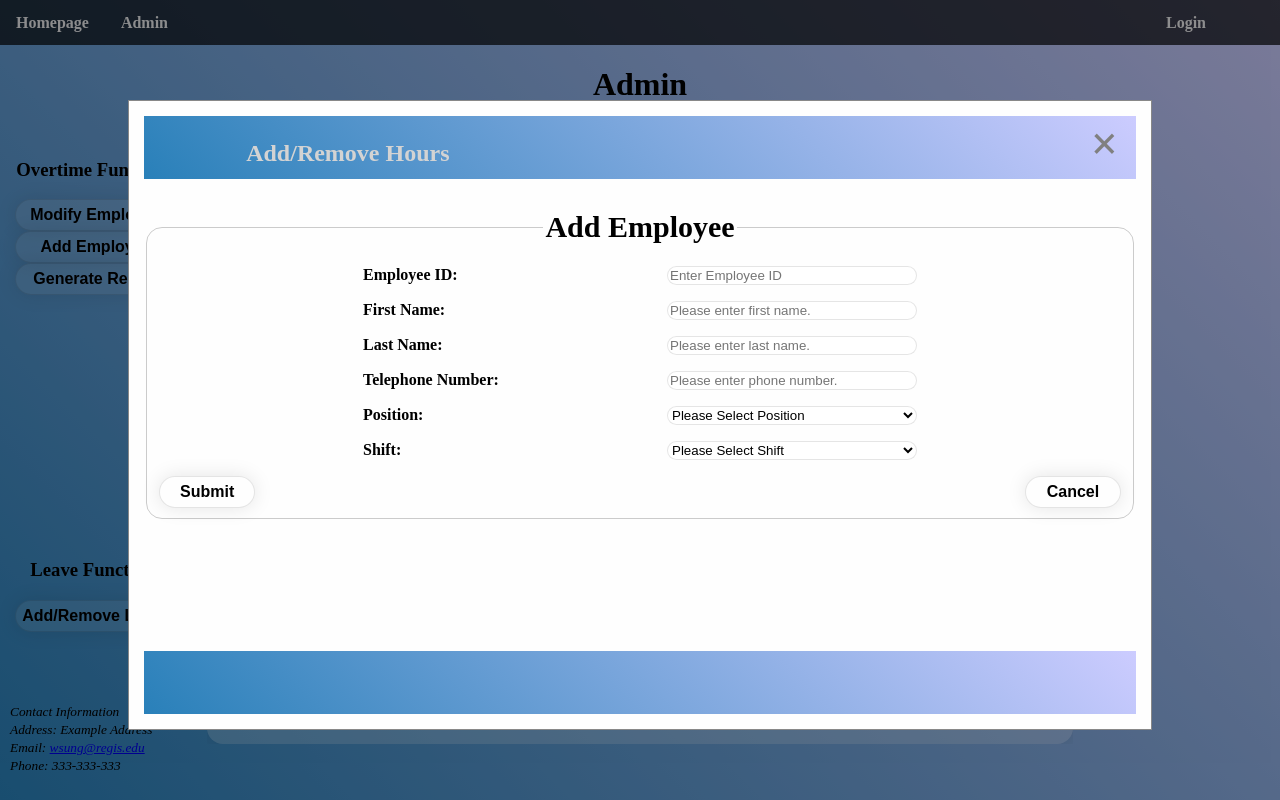
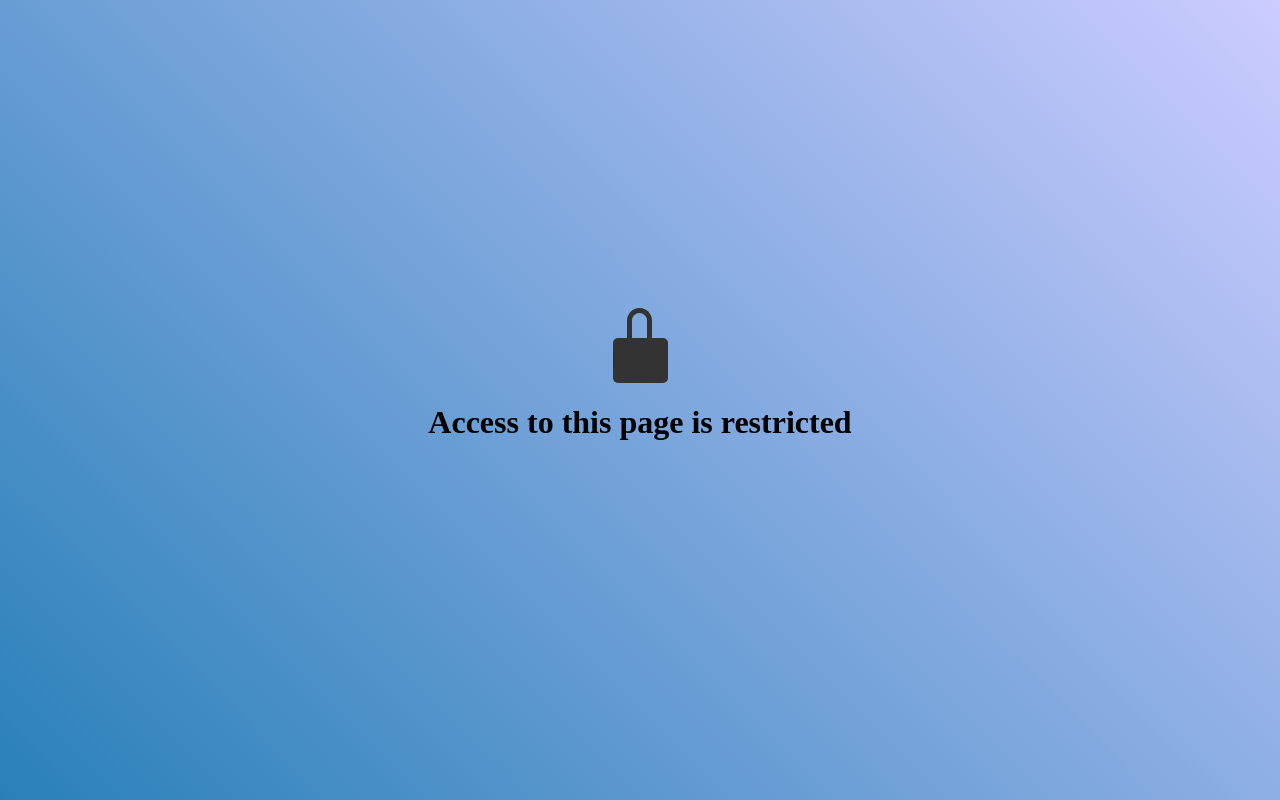
Before and after one commit to KungFoodie/overtime-app, a Flask app: page /add in a window 1280 px wide. Run offline with Flask 3, Linux system fonts and the light colour scheme; parts of the project's set-up code (start-up, migrations or seed data) failed here and were passed over.

Commit message:
Added landing page and modified access denied page. All pages require login to view.

```diff
--- a/Capstone/Python/logic.py
+++ b/Capstone/Python/logic.py
@@ -6,7 +6,6 @@ import os
 import shutil
 import sqlite3
 import time
-
 from Capstone.Python import employee, linkedlist, dbtools as db, leave
 from Capstone.app import db_path, project_path
 
@@ -15,7 +14,6 @@ database = db_path()
 # backup database path
 database_backup = db_path() + ".bak"
 
-# database_backup = db_path() / ".bak"
 # template start
 template = project_path()
 
--- a/Capstone/app.py
+++ b/Capstone/app.py
@@ -4,7 +4,7 @@
 import sqlite3
 from html import escape
 from flask import Flask, render_template, request, session, redirect, url_for
-from Capstone.Python.checker import status
+from Capstone.Python.checker import status, admin_status
 from Capstone.Python import logic, dbtools as db
 import os, threading
 
@@ -15,20 +15,57 @@ app.secret_key = "!@#123$%^456"
 
 # Database Backup Interval in Seconds
 backup_interval = 30
+# Flag for db backup
+backup = False
 
 
-@app.route('/')
+@app.route('/', methods=['GET', 'POST'])
+@app.route('/landing', methods=['GET', 'POST'])
+def landing():
+    if request.method == 'POST':
+        uname = request.form['uname']
+        psw = request.form['psw']
+
+        try:
+            conn = db.connect()
+            c = conn.cursor()
+            sql = f"SELECT * from users where username='{uname}' AND password='{psw}'"
+            c.execute(sql)
+            record = c.fetchone()
+            if record:
+                session['logged_in'] = True
+                admin_check = record[5]
+                if admin_check == 'yes':
+                    session['admin_logged_in'] = True
+                conn.close()
+                return redirect(url_for('index'))
+            else:
+                return render_template('landing.html', alert=True, message="Incorrect Username or Password")
+
+        except sqlite3.Error as e:
+            db.create_users_table()
+            conn.close()
+            return render_template('/', failed=True, alert=True,
+                                   message="No users found in system. Default admin generated. Please try again.")
+    if check_status():
+        return redirect(url_for('index'))
+
+    return render_template("landing.html")
+
+
 @app.route('/index', methods=['GET', 'POST'])
+@status
 def index():
     gw_list = logic.generate_list_by_job("Gateway")
     tc_list = logic.generate_list_by_job("Tech Control")
     logic.generate_table_by_job(gw_list, "gwtable.html")
     logic.generate_table_by_job(tc_list, "tctable.html")
+    logic.generate_leave_table()
     return render_template("index.html", logged=check_status())
 
 
 @app.route('/admin', methods=['GET', 'POST'])
-@status
+@admin_status
 def admin():
     if request.method == 'POST':
         oper = escape(request.form['oper'])
@@ -105,7 +142,7 @@ def admin():
 
 
 @app.route('/record/<empid>', methods=['GET', 'POST'])
-@status
+@admin_status
 def record(empid):
     if request.method == 'POST':
         formid = escape(request.form['empid'])
@@ -142,6 +179,7 @@ def record(empid):
 
 
 @app.route('/add', methods=['GET', 'POST'])
+@admin_status
 def add():
     if request.method == 'POST':
         empid = escape(request.form['empid'])
@@ -198,7 +236,9 @@ def login():
 def logout():
     if 'logged_in' in session:
         session.pop('logged_in')
-    return redirect(request.referrer)
+    if 'admin_logged_in' in session:
+        session.pop('admin_logged_in')
+    return redirect(url_for('landing'))
 
 
 def check_status():
@@ -207,23 +247,22 @@ def check_status():
     return False
 
 
+def check_admin_status():
+    if 'admin_logged_in' in session:
+        return True
+    return False
+
+
 def project_path():
-    # get absolute path
-    path = os.path.dirname(os.path.abspath(__file__))
-
-    # path = pathlib.Path(__file__).parent
-    return path
+    return os.path.dirname(os.path.abspath(__file__))
 
 
 def db_path():
-
-    db = project_path() + '\\database\\employees.sqlite'
-
-    # db = project_path() / 'database' / 'employees.sqlite'
-    return db
+    return project_path() + '\\database\\employees.sqlite'
 
 
 if __name__ == '__main__':
-    #daemon = threading.Thread(target=logic.daemon_function_backup, args=(backup_interval,))
-    #daemon.start()
+    if backup is True:
+        daemon = threading.Thread(target=logic.daemon_function_backup, args=(backup_interval,))
+        daemon.start()
     app.run()
--- a/Capstone/static/css/webdefault.css
+++ b/Capstone/static/css/webdefault.css
@@ -11,11 +11,156 @@ html, body {
 body {
     position: relative;
     margin: 0;
-
     background: linear-gradient(45deg, #2980B9, #CCCCFF);
     background-size: cover;
     font-family: "sans-serif";
     font-weight: 100;
+}
+
+
+/* Landing Login Page */
+
+.landing-body {
+    display: flex;
+    align-items: center;
+    justify-content: center;
+    flex-direction: column;
+    position: relative;
+    font-size: 1.5em;
+}
+
+
+.login-row {
+    display: flex;
+    margin-bottom: 1em;
+}
+
+
+.landing-login-form {
+    width: 100%;
+    padding: 2em;
+    position: relative;
+    background: rgba(0, 0, 0, .4);
+    box-shadow: black;
+}
+
+.landing-loginbox {
+    flex: 1;
+    padding: 1em;
+    border: 1px solid rgba(0, 0, 0, 0.1);
+    color: gray;
+    font-size: 1rem;
+}
+
+
+.landing-login-button {
+    display: block;
+    padding: 1em;
+    width: 100%;
+
+    background: rgba(38, 208, 124, .9);
+    border: 0;
+    color: #fff;
+    cursor: pointer;
+    font-size: .75em;
+    font-weight: 600;
+    text-shadow: 0 1px 0 rgba(0, 0, 0, .2);
+}
+
+.landing-label {
+    flex: 1;
+    padding: 1em;
+    border: 0;
+    background-color: lightgray;
+    font-size: 1rem;
+}
+
+.landing-header {
+    width: 100%;
+    color: #fff;
+    font-size: 1.5em;
+    text-shadow: 0 1px 0 rgba(0, 0, 0, .9);
+    text-align: center;
+}
+
+/* Access Denied Page */
+.denied-access-body {
+    height: 100vh;
+    display: flex;
+    flex-direction: column;
+    justify-content: center;
+    align-items: center;
+}
+
+.lock {
+    position: relative;
+    border-radius: 5px;
+    width: 55px;
+    height: 45px;
+    background-color: #333;
+    animation: dip 1s;
+    animation-delay: 1.5s;
+
+}
+
+.lock::before,
+.lock::after {
+    content: '';
+    position: absolute;
+    border-left: 5px solid #333;
+    height: 20px;
+    width: 15px;
+    left: calc(50% - 13px);
+}
+
+.lock::before {
+    top: -30px;
+    border: 5px solid #333;
+    border-bottom-color: transparent;
+    border-radius: 15px 15px 0 0;
+    height: 30px;
+    animation: lock 2s, spin 2s;
+}
+
+.lock::after {
+    top: -10px;
+    border-right: 5px solid transparent;
+    animation: spin 2s;
+}
+
+@keyframes lock {
+    0% {
+        top: -45px;
+    }
+    65% {
+        top: -45px;
+    }
+    100% {
+        top: -30px;
+    }
+}
+
+@keyframes spin {
+    0% {
+        transform: scaleX(-1);
+        left: calc(50% - 30px);
+    }
+    65% {
+        transform: scaleX(1);
+        left: calc(50% - 12.5px);
+    }
+}
+
+@keyframes dip {
+    0% {
+        transform: translateY(0px);
+    }
+    50% {
+        transform: translateY(10px);
+    }
+    100% {
+        transform: translateY(0px);
+    }
 }
 
 
@@ -26,9 +171,9 @@ body {
     text-align: center;
     padding: 6px 0px;
     width: 100%;
-    background-color: rgba(255,255,255,0.1);
-    border: 1px solid rgba(0,0,0,0.1);
-    box-shadow: 0 0 20px rgba(0,0,0,0.1);
+    background-color: rgba(255, 255, 255, 0.1);
+    border: 1px solid rgba(0, 0, 0, 0.1);
+    box-shadow: 0 0 20px rgba(0, 0, 0, 0.1);
     border-radius: 1rem;
     cursor: pointer;
     display: inline-block;
@@ -38,7 +183,7 @@ body {
 }
 
 .button:hover {
-    background-color: rgba(255,255,255,0.5);
+    background-color: rgba(255, 255, 255, 0.5);
 }
 
 /* Login and Logout */
@@ -55,7 +200,7 @@ body {
 .login-dropdown-button, .logout input {
     cursor: pointer;
     font-size: 16px;
-    color: rgba(255,255,255,0.9);
+    color: rgba(255, 255, 255, 0.9);
     border: none;
     outline: none;
     background-color: inherit;
@@ -72,7 +217,7 @@ body {
 
 .login-content {
     display: none;
-    background-color: rgba(55,58,73, 1);
+    background-color: rgba(55, 58, 73, 1);
     position: absolute;
     width: fit-content;
     margin-top: 45px;
@@ -84,7 +229,7 @@ body {
 
 .login-content label {
     display: block;
-    color: rgba(255,255,255,0.9);
+    color: rgba(255, 255, 255, 0.9);
 }
 
 .login-button {
@@ -92,9 +237,9 @@ body {
     text-align: center;
     padding: 6px 0px;
     width: 100%;
-    color: rgba(255,255,255,0.9);
+    color: rgba(255, 255, 255, 0.9);
     background-color: inherit;
-    border: 1px solid rgba(0,0,0,0.3);
+    border: 1px solid rgba(0, 0, 0, 0.3);
     border-radius: 0rem 0rem 1rem 1rem;
     cursor: pointer;
     display: inline-block;
@@ -105,11 +250,11 @@ body {
 }
 
 .login-button:hover {
-    background-color: rgba(255,255,255,0.2);
+    background-color: rgba(255, 255, 255, 0.2);
 }
 
 .loginbox {
-    border: 1px solid rgba(0,0,0,0.1);
+    border: 1px solid rgba(0, 0, 0, 0.1);
     border-radius: 1rem;
 }
 
@@ -127,14 +272,14 @@ body {
 .nav {
     height: 45px;
     overflow: hidden;
-    background-color: rgba(0,0,0,0.7);
+    background-color: rgba(0, 0, 0, 0.7);
     font-weight: bold;
 }
 
 .nav a {
     float: left;
     display: block;
-    color: rgba(255,255,255,0.9);
+    color: rgba(255, 255, 255, 0.9);
     text-align: center;
     padding: 14px 16px;
     text-decoration: none;
@@ -183,14 +328,14 @@ table {
 
     border-collapse: collapse;
     border-radius: 1rem;
-    box-shadow: 0 0 20px rgba(0,0,0,0.1);
+    box-shadow: 0 0 20px rgba(0, 0, 0, 0.1);
     width: 100%;
     overflow: hidden;
 }
 
 th, td {
     padding: 15px;
-    background-color: rgba(255,255,255,0.2);
+    background-color: rgba(255, 255, 255, 0.2);
     color: black;
     position: relative;
 }
@@ -200,12 +345,12 @@ th {
 }
 
 thead, th {
-    color: rgba(255,255,255,0.9);
-    background-color: rgba(0,0,0,0.4);
+    color: rgba(255, 255, 255, 0.9);
+    background-color: rgba(0, 0, 0, 0.4);
 }
 
 td:hover::before {
-    background-color: rgba(255,255,255,0.2);
+    background-color: rgba(255, 255, 255, 0.2);
     content: '';
     height: 100%;
     left: -5000px;
@@ -219,7 +364,7 @@ td:hover::before {
 
 td:hover::after {
     overflow: hidden;
-    background-color: rgba(255,255,255,0.2);
+    background-color: rgba(255, 255, 255, 0.2);
     content: '';
     height: 10000px;
     left: 0;
@@ -244,7 +389,7 @@ td:hover::after {
     width: 100%;
 }
 
-.admincol h1{
+.admincol h1 {
     text-align: center;
 }
 
@@ -276,8 +421,8 @@ legend {
 .textBox {
     width: 250px;
     border-radius: 1rem;
-    background-color: rgba(255,255,255,0.9);
-    border: 1px solid rgba(0,0,0,0.1);
+    background-color: rgba(255, 255, 255, 0.9);
+    border: 1px solid rgba(0, 0, 0, 0.1);
 }
 
 .cancel {
@@ -287,8 +432,8 @@ legend {
 .select {
     width: 250px;
     border-radius: 1rem;
-    background-color: rgba(255,255,255,0.9);
-    border: 1px solid rgba(0,0,0,0.1);
+    background-color: rgba(255, 255, 255, 0.9);
+    border: 1px solid rgba(0, 0, 0, 0.1);
 }
 
 .recordformcol .button, .employeeform .button {
@@ -297,7 +442,7 @@ legend {
 
 fieldset {
     border-radius: 1rem;
-    border: 1px solid rgba(0,0,0,0.2);
+    border: 1px solid rgba(0, 0, 0, 0.2);
     text-align: center;
 }
 
@@ -306,7 +451,7 @@ legend {
     font-size: 30px;
 }
 
-.recordformcol, .employeeform{
+.recordformcol, .employeeform {
     width: 70%;
     margin: auto;
 }
@@ -342,9 +487,9 @@ legend {
     margin: 10px;
     border-radius: 1rem;
     cursor: pointer;
-    border: 1px solid rgba(0,0,0,0.1);
+    border: 1px solid rgba(0, 0, 0, 0.1);
     background-color: navajowhite;
-    color: rgba(0,0,0,0.8);
+    color: rgba(0, 0, 0, 0.8);
     z-index: 100;
 }
 
@@ -391,7 +536,7 @@ footer {
 }
 
 
-
+/* Hidden Forms */
 
 .popup {
     visibility: hidden;
@@ -404,7 +549,7 @@ footer {
     width: 100%;
     height: 100%;
     overflow: auto;
-    background-color: rgba(0,0,0,0.4);
+    background-color: rgba(0, 0, 0, 0.4);
 }
 
 .popup-wrapper {
@@ -510,7 +655,7 @@ footer {
 }
 
 .employeetable, .leavetable {
-    overflow:auto;
+    overflow: auto;
     height: 50%;
 }
 
@@ -525,9 +670,7 @@ footer {
     }
 
 
-
     /* Footer */
-
     footer {
         position: relative;
 
--- a/Capstone/templates/admin.html
+++ b/Capstone/templates/admin.html
@@ -44,7 +44,7 @@
         </div>
         <div class="column main">
             <div class="leave-div">
-                <h3>Upcoming Leave</h3>
+                <h3>Leave</h3>
                 <p>{% include "leave.html" %}</p>
             </div>
         </div>
--- a/Capstone/templates/admintable.html
+++ b/Capstone/templates/admintable.html
@@ -9,50 +9,8 @@
 			<th class="colhead">Position</th>
 			<th class="colhead">Call Status</th>
 		</thead>
-		<tr class="roweven">
-			<td class="coleven">78852</td>
-			<td class="colodd">Person Beta</td>
-			<td class="coleven">0</td>
-			<td class="colodd">159-852-7453</td>
-			<td class="coleven">Weekends</td>
-			<td class="colodd">Tech Control</td>
-			<td class="coleven">Yes</td>
-		</tr>
-		<tr class="rowodd">
-			<td class="coleven">54877</td>
-			<td class="colodd">Person Alpha</td>
-			<td class="coleven">0</td>
-			<td class="colodd">147-852-9632</td>
-			<td class="coleven">Weekends</td>
-			<td class="colodd">Tech Control</td>
-			<td class="coleven">Yes</td>
-		</tr>
-		<tr class="roweven">
-			<td class="coleven">35897</td>
-			<td class="colodd">Hello Moto</td>
-			<td class="coleven">0</td>
-			<td class="colodd">159-788-9587</td>
-			<td class="coleven">Weekdays</td>
-			<td class="colodd">Tech Control</td>
-			<td class="coleven">Yes</td>
-		</tr>
-		<tr class="rowodd">
-			<td class="coleven">23333</td>
-			<td class="colodd">Randy Poll</td>
-			<td class="coleven">15</td>
-			<td class="colodd">159-753-9874</td>
-			<td class="coleven">Weekdays</td>
-			<td class="colodd">Tech Control</td>
-			<td class="coleven">Yes</td>
-		</tr>
-		<tr class="roweven">
-			<td class="coleven">33355</td>
-			<td class="colodd">Random Person</td>
-			<td class="coleven">123</td>
-			<td class="colodd">159-852-7885</td>
-			<td class="coleven">Weekdays</td>
-			<td class="colodd">Tech Control</td>
-			<td class="coleven">Yes</td>
+		<tr class="no-data">
+			<td class="coleven" colspan='7'>No Employee Data Found</td>
 		</tr>
 	</table>
 </div>
--- /dev/null
+++ b/Capstone/templates/denied.html
@@ -0,0 +1,23 @@
+<!--    Name: William Sung
+        Assignment: CS493 Capstone
+        Description: Access Denied Page    -->
+<!doctype html>
+<html lang="en">
+
+<head>
+    <meta charset="UTF-8">
+    <meta name="template" content="access denied"/>
+    <meta name="description" content="access denied Page"/>
+    <meta name="author" content="William Sung"/>
+    <meta name="robots" content="nofollow"/>
+    <meta content="width=device-width, initial-scale=1" name="viewport">
+    <link href="{{ url_for('static', filename='css/webdefault.css') }}" rel="stylesheet" type="text/css"/>
+</head>
+<body class="denied-access-body">
+<div class="lock"></div>
+<div class="message">
+    <h1>Access to this page is restricted</h1>
+
+</div>
+</body>
+</html>
--- a/Capstone/templates/index.html
+++ b/Capstone/templates/index.html
@@ -21,7 +21,7 @@
             <p>{% include "gwtable.html" %}</p>
             <h3>Tech Control</h3>
             <p>{% include "tctable.html" %}</p>
-            <h3>Upcoming Leave</h3>
+            <h3>Leave</h3>
             <p>{% include "leave.html" %}</p>
         </div>
     </div>
--- a/Capstone/templates/leave.html
+++ b/Capstone/templates/leave.html
@@ -7,19 +7,8 @@
 			<th class="colhead">Start Date</th>
 			<th class="colhead">End Date</th>
 		</thead>
-		<tr class="roweven">
-			<td class="coleven">9</td>
-			<td class="coleven">33355</td>
-			<td class="colodd">Random Person</td>
-			<td class="coleven">07/28/2023</td>
-			<td class="colodd">07/31/2023</td>
-		</tr>
-		<tr class="rowodd">
-			<td class="coleven">8</td>
-			<td class="coleven">23333</td>
-			<td class="colodd">Randy Poll</td>
-			<td class="coleven">07/28/2023</td>
-			<td class="colodd">07/31/2023</td>
+		<tr class="no-data">
+			<td class="coleven" colspan='5'>No Leave Data Found</td>
 		</tr>
 	</table>
 </div>
--- a/Capstone/templates/login.html
+++ b/Capstone/templates/login.html
@@ -6,6 +6,10 @@
         <input type="submit" class="logout" value="Logout">
     </form>
     {% else %}
+
+    <script>
+        window.location.href = '/';
+    </script>
         <button class="login-dropdown-button" onclick="show()">Login</button>
         <div class="login-content" id="login-content">
             <form action="/login" class="login" method="POST">
```
Also changed, not shown: Capstone/Python/checker.py (+11 -2 lines), Capstone/Python/dbtools.py (+10 -10 lines), Capstone/templates/landing.html (added, +72 -0 lines), Capstone/templates/tctable.html (+2 -20 lines), Capstone/database/employees.sqlite (deleted), 1 other file. Lines whose indentation alone changed are shown as unchanged.
